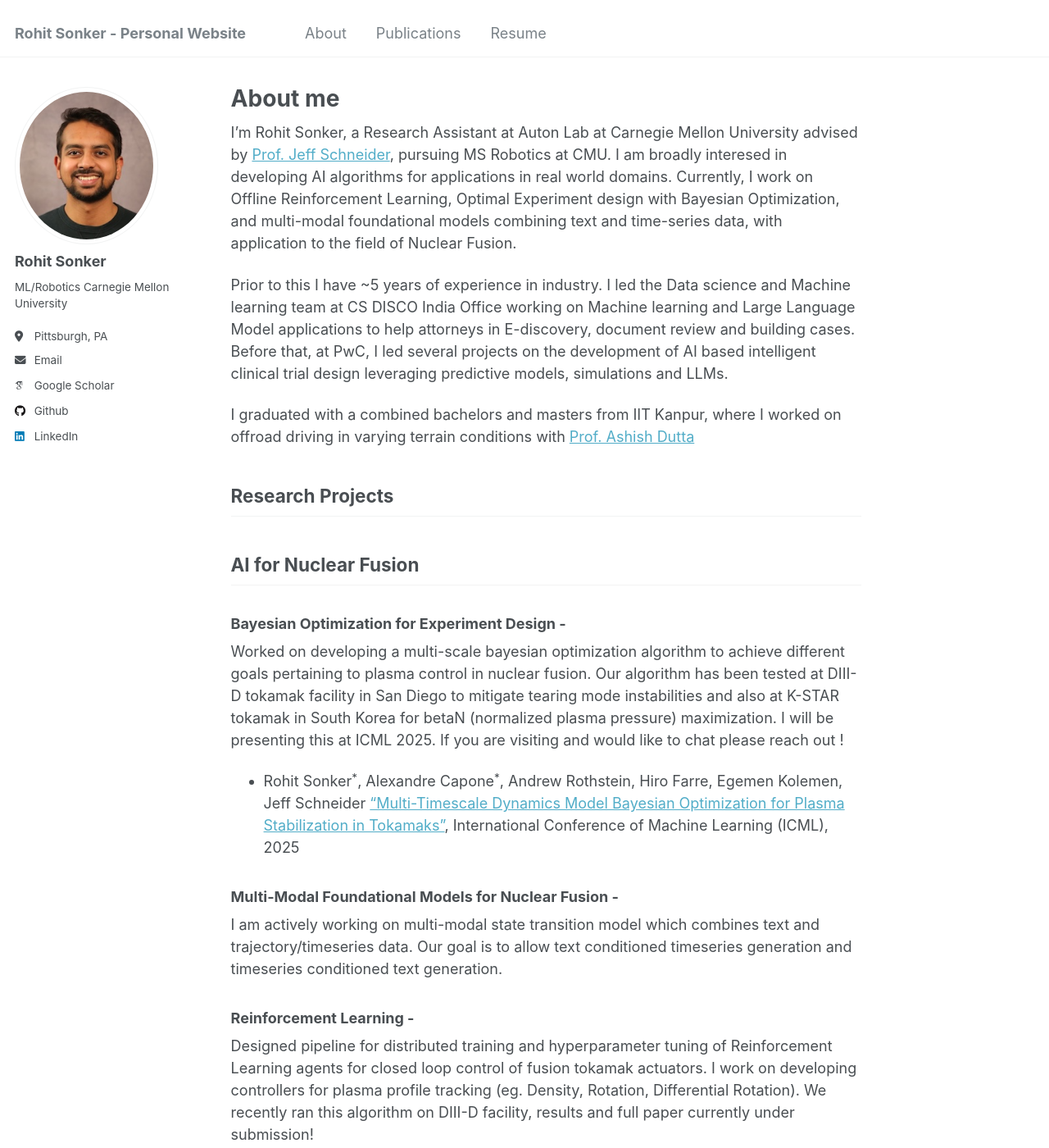
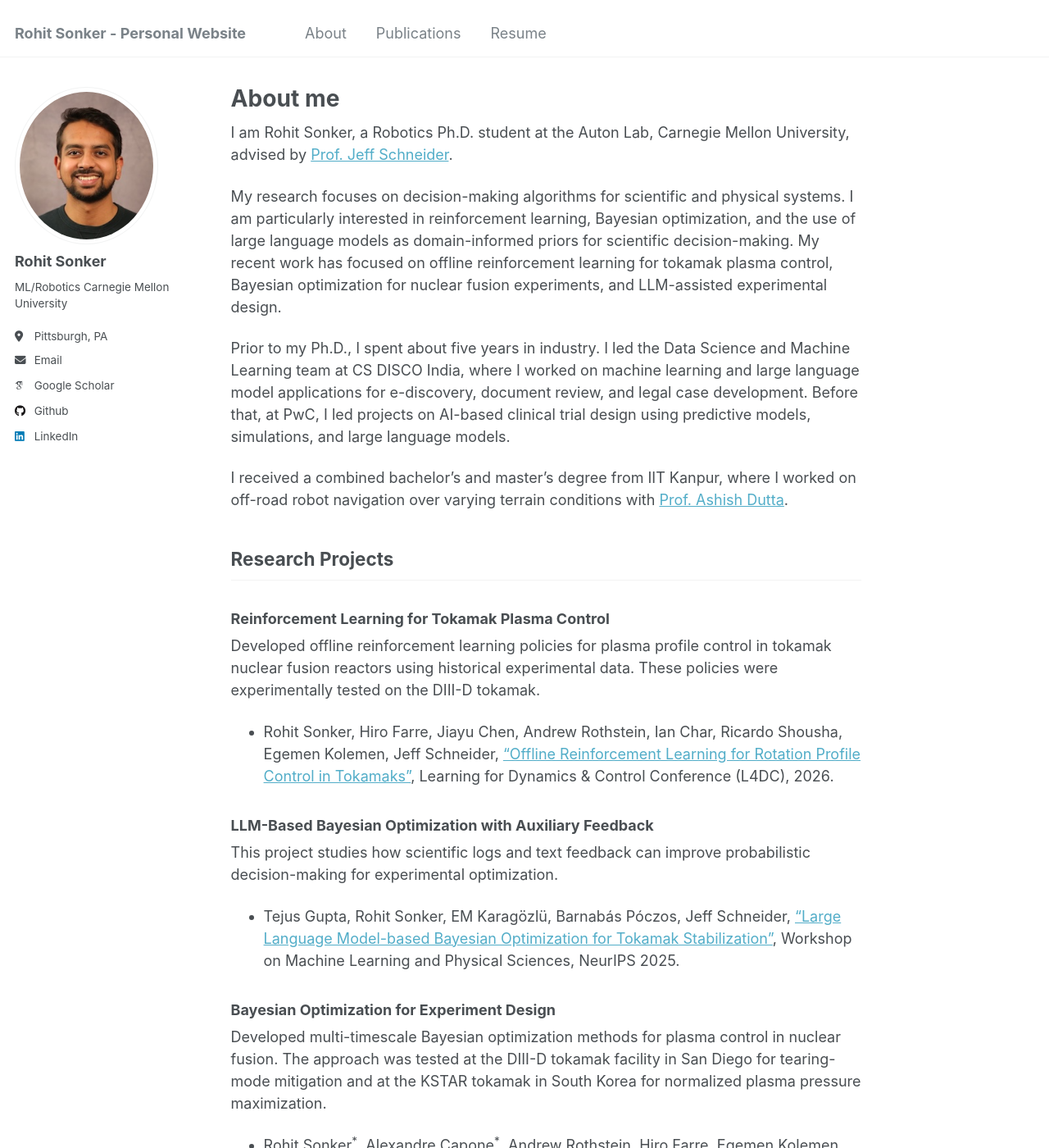
Before and after one commit to rohit-sonker/rohit-sonker.github.io, a Jekyll site: the page built from _pages/about.md, in a window 1280 px wide and 1400 px high. Shown: the whole window at 82% size. Built offline with Jekyll 4.4.1, drawn with Linux system fonts in a browser that asks for light colours; some web fonts are replaced; some of the changed text lies outside the part shown.

Commit message:
updated about me

```diff
--- a/_layouts/default.html
+++ b/_layouts/default.html
@@ -4,7 +4,7 @@ layout: compress
 
 <title>Rohit Sonker – CMU Researcher</title>
 <meta name="description" content="Rohit Sonker, PhD researcher at Carnegie Mellon University focusing on plasma stabilization, machine learning, and tokamak control.">
-<meta name="keywords" content="Rohit Sonker, Carnegie Mellon University, CMU, plasma stabilization, tokamak, machine learning">
+<meta name="keywords" content="Rohit Sonker, Carnegie Mellon University, CMU, LLMs, decision making, agents, bayesian optimization, plasma stabilization, tokamak, machine learning">
 <link rel="canonical" href="https://rohit-sonker.github.io/">
 
 
--- a/_pages/about.md
+++ b/_pages/about.md
@@ -6,42 +6,52 @@ redirect_from:
   - /about/
   - /about.html
 ---
-I’m Rohit Sonker, a Research Assistant at Auton Lab at Carnegie Mellon University advised by [Prof. Jeff Schneider](https://www.cs.cmu.edu/~schneide/), pursuing MS Robotics at CMU.
-I am broadly interesed in developing AI algorithms for applications in real world domains. Currently, I work on Offline Reinforcement Learning, Optimal Experiment design with Bayesian Optimization, and multi-modal foundational models combining text and time-series data, with application to the field of Nuclear Fusion.
+I am Rohit Sonker, a Robotics Ph.D. student at the Auton Lab, Carnegie Mellon University, advised by [Prof. Jeff Schneider](https://www.cs.cmu.edu/~schneide/).
 
-Prior to this I have ~5 years of experience in industry. I led the Data science and Machine learning team at CS DISCO India Office working on Machine learning and Large Language Model applications to help attorneys in E-discovery, document review and building cases.
-Before that, at PwC, I led several projects on the development of AI based intelligent clinical trial design leveraging predictive models, simulations and LLMs.
+My research focuses on decision-making algorithms for scientific and physical systems. I am particularly interested in reinforcement learning, Bayesian optimization, and the use of large language models as domain-informed priors for scientific decision-making. My recent work has focused on offline reinforcement learning for tokamak plasma control, Bayesian optimization for nuclear fusion experiments, and LLM-assisted experimental design.
 
-I graduated with a combined bachelors and masters from IIT Kanpur, where I worked on offroad driving in varying terrain conditions with [Prof. Ashish Dutta](https://home.iitk.ac.in/~adutta/)
+Prior to my Ph.D., I spent about five years in industry. I led the Data Science and Machine Learning team at CS DISCO India, where I worked on machine learning and large language model applications for e-discovery, document review, and legal case development. Before that, at PwC, I led projects on AI-based clinical trial design using predictive models, simulations, and large language models.
+
+I received a combined bachelor's and master's degree from IIT Kanpur, where I worked on off-road robot navigation over varying terrain conditions with [Prof. Ashish Dutta](https://home.iitk.ac.in/~adutta/).
+
 
 Research Projects
 --
 
-## AI for Nuclear Fusion
+### Reinforcement Learning for Tokamak Plasma Control
 
-### Bayesian Optimization for Experiment Design -
-Worked on developing a multi-scale bayesian optimization algorithm to achieve different goals pertaining to plasma control in nuclear fusion. Our algorithm has been tested at DIII-D tokamak facility in San Diego to mitigate tearing mode instabilities and also at K-STAR tokamak in South Korea for betaN (normalized plasma pressure) maximization. I will be presenting this at ICML 2025. If you are visiting and would like to chat please reach out !
+Developed offline reinforcement learning policies for plasma profile control in tokamak nuclear fusion reactors using historical experimental data. These policies were experimentally tested on the DIII-D tokamak.
 
- - Rohit Sonker<sup>\*</sup>, Alexandre Capone<sup>\*</sup>, Andrew Rothstein, Hiro Farre, Egemen Kolemen, Jeff Schneider ["Multi-Timescale Dynamics Model Bayesian Optimization for Plasma Stabilization in Tokamaks"](https://openreview.net/attachment?id=d7v7RVXbNH&name=pdf), International Conference of Machine Learning (ICML), 2025
+- Rohit Sonker, Hiro Farre, Jiayu Chen, Andrew Rothstein, Ian Char, Ricardo Shousha, Egemen Kolemen, Jeff Schneider, ["Offline Reinforcement Learning for Rotation Profile Control in Tokamaks"](https://arxiv.org/abs/2605.05857), Learning for Dynamics & Control Conference (L4DC), 2026.
 
+### LLM-Based Bayesian Optimization with Auxiliary Feedback
 
-### Multi-Modal Foundational Models for Nuclear Fusion -
-I am actively working on multi-modal state transition model which combines text and trajectory/timeseries data. Our goal is to allow text conditioned timeseries generation and timeseries conditioned text generation.
+This project studies how scientific logs and text feedback can improve probabilistic decision-making for experimental optimization.
 
-### Reinforcement Learning -
-Designed pipeline for distributed training and hyperparameter tuning of Reinforcement Learning agents for closed loop control of fusion tokamak actuators. I work on developing controllers for plasma profile tracking (eg. Density, Rotation, Differential Rotation). We recently ran this algorithm on DIII-D facility, results and full paper currently under submission!
+- Tejus Gupta, Rohit Sonker, EM Karagözlü, Barnabás Póczos, Jeff Schneider, ["Large Language Model-based Bayesian Optimization for Tokamak Stabilization"](https://ml4physicalsciences.github.io/2025/files/NeurIPS_ML4PS_2025_268.pdf), Workshop on Machine Learning and Physical Sciences, NeurIPS 2025.
 
+### Bayesian Optimization for Experiment Design
 
-## Adaptive Models for Dynamics Learning in Changing Scenarios
-Worked on latent parameter recurrent state space models for learning dynamics (state-transistion probability functions) for various robotics tasks. These models used
-Kalman updates to account uncertainty in data, and latent variables to dynamically adapt to different regions of the environment. Some examples include - robot moving over varying terrain and manipulator picking different loads. Models achieved state of the art results in robotics tasks.
- - Vaisakh Shaj, Dieter Büchler, Rohit Sonker, Philipp Becker, Gerhard Neumann [“Hidden Parameter Recurrent State Space Models For Changing Dynamics Scenarios”](https://openreview.net/pdf?id=ds8yZOUsea), International Conference for Learning Representations (ICLR) , 2022
+Developed multi-timescale Bayesian optimization methods for plasma control in nuclear fusion. The approach was tested at the DIII-D tokamak facility in San Diego for tearing-mode mitigation and at the KSTAR tokamak in South Korea for normalized plasma pressure maximization.
 
-## Terrain Height to Dynamics Learning
-Worked on adding terrain height to learning dynamics models of a robot moving over various terrain conditions. Using this model, we also built a Model Predictive Controller (MPC) for trajectory tracking.
- - R. Sonker and A. Dutta, ["Adding Terrain Height to Improve Model Learning for Path Tracking on Uneven Terrain by a Four Wheel Robot"](https://ieeexplore.ieee.org/document/9265417) in IEEE Robotics and Automation Letters, Jan. 2021
- - [Code](https://github.com/rohit-sonker/Path-Tracking-via-Model-based-Learning)
+- Rohit Sonker<sup>*</sup>, Alexandre Capone<sup>*</sup>, Andrew Rothstein, Hiro Farre, Egemen Kolemen, Jeff Schneider, ["Multi-Timescale Dynamics Model Bayesian Optimization for Plasma Stabilization in Tokamaks"](https://openreview.net/attachment?id=d7v7RVXbNH&name=pdf), International Conference on Machine Learning (ICML), 2025.
 
+### Multimodal Foundation Models for Nuclear Fusion
+
+Developing multimodal state-transition models that combine text, trajectory, and time-series data. The goal is to enable text-conditioned time-series generation and time-series-conditioned text generation for scientific systems.
+
+### Adaptive Models for Dynamics Learning in Changing Scenarios
+
+Developed latent-parameter recurrent state-space models for learning dynamics in changing environments. These models use Kalman updates to account for uncertainty and latent variables to adapt across different regions of the environment. Applications include mobile robots moving over varying terrain and manipulators handling different loads.
+
+- Vaisakh Shaj, Dieter Büchler, Rohit Sonker, Philipp Becker, Gerhard Neumann, ["Hidden Parameter Recurrent State Space Models For Changing Dynamics Scenarios"](https://openreview.net/pdf?id=ds8yZOUsea), International Conference on Learning Representations (ICLR), 2022.
+
+### Terrain-Aware Dynamics Learning for Robot Navigation
+
+Incorporated terrain height information into learned dynamics models for robot navigation over uneven terrain. The learned model was used within a model predictive controller for trajectory tracking.
+
+- R. Sonker and A. Dutta, ["Adding Terrain Height to Improve Model Learning for Path Tracking on Uneven Terrain by a Four Wheel Robot"](https://ieeexplore.ieee.org/document/9265417), IEEE Robotics and Automation Letters, 2021.
+- [Code](https://github.com/rohit-sonker/Path-Tracking-via-Model-based-Learning)
 
 <!-- ### Past Projects
 
```
